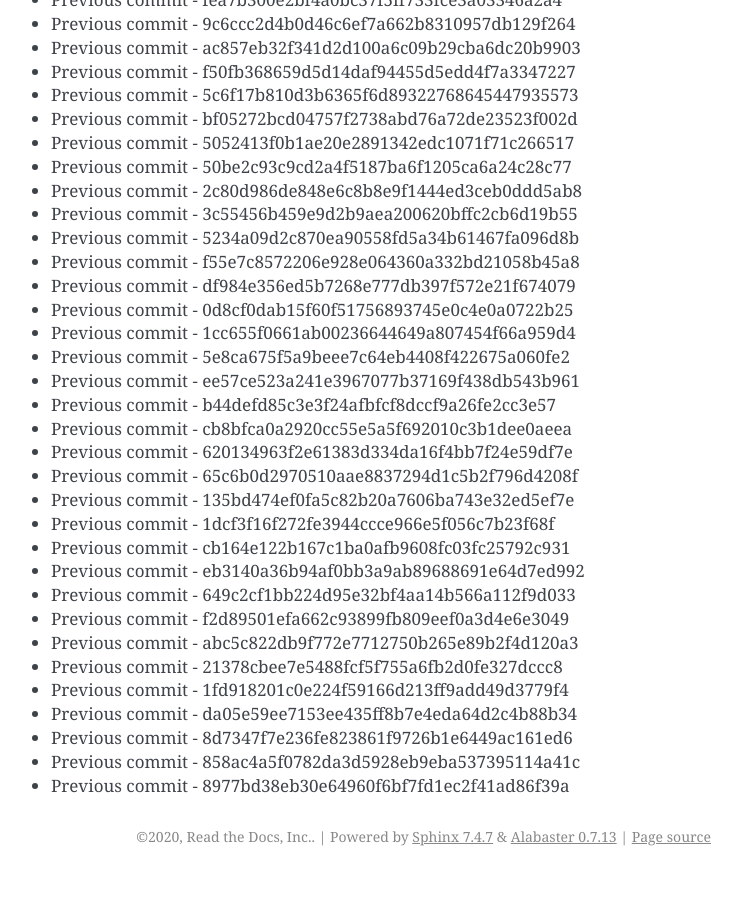
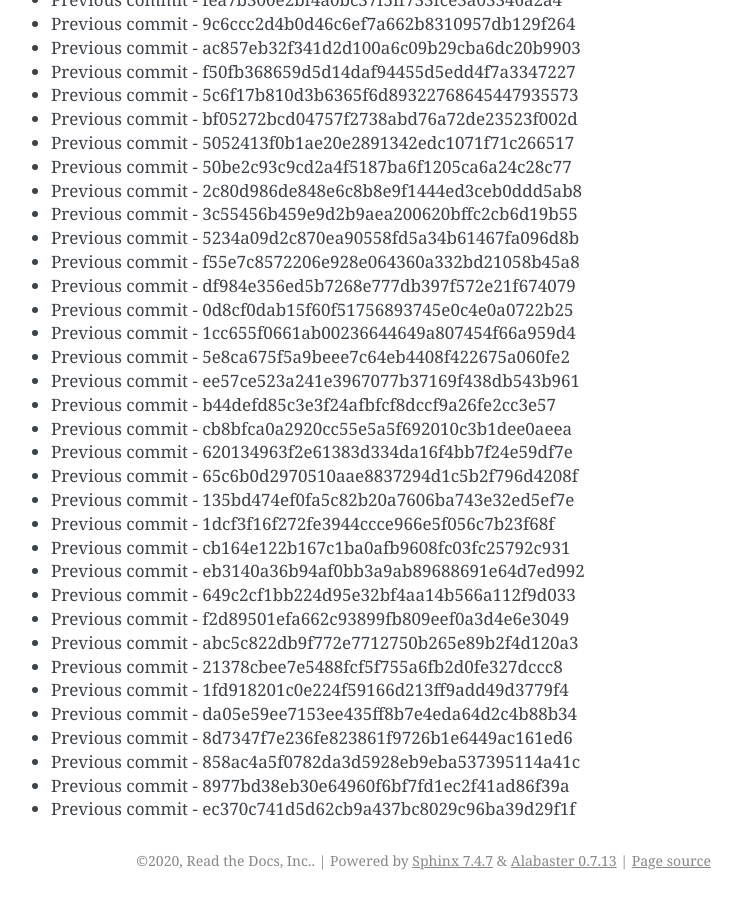
Before and after one commit to readthedocs/rtd-git-stresstest, a Sphinx documentation site: the page built from docs/updates.rst, in a window 1280 px wide and 900 px high, scrolled down 19550 px. Shown: the whole window, without its empty margins (399-1141 px from the left). Built offline with Sphinx 7.4.7, drawn with Linux system fonts in a browser that asks for light colours; before the commit the page ends 20426 px from its top, so only the background shows below that.

Commit message:
Generating commit from previous: ec370c741d5d62cb9a437bc8029c96ba39d29f1f

```diff
--- a/docs/updates.rst
+++ b/docs/updates.rst
@@ -853,3 +853,4 @@ It can be tested for any performance characteristics.
 * Previous commit - 8d7347f7e236fe823861f9726b1e6449ac161ed6
 * Previous commit - 858ac4a5f0782da3d5928eb9eba537395114a41c
 * Previous commit - 8977bd38eb30e64960f6bf7fd1ec2f41ad86f39a
+* Previous commit - ec370c741d5d62cb9a437bc8029c96ba39d29f1f
```
